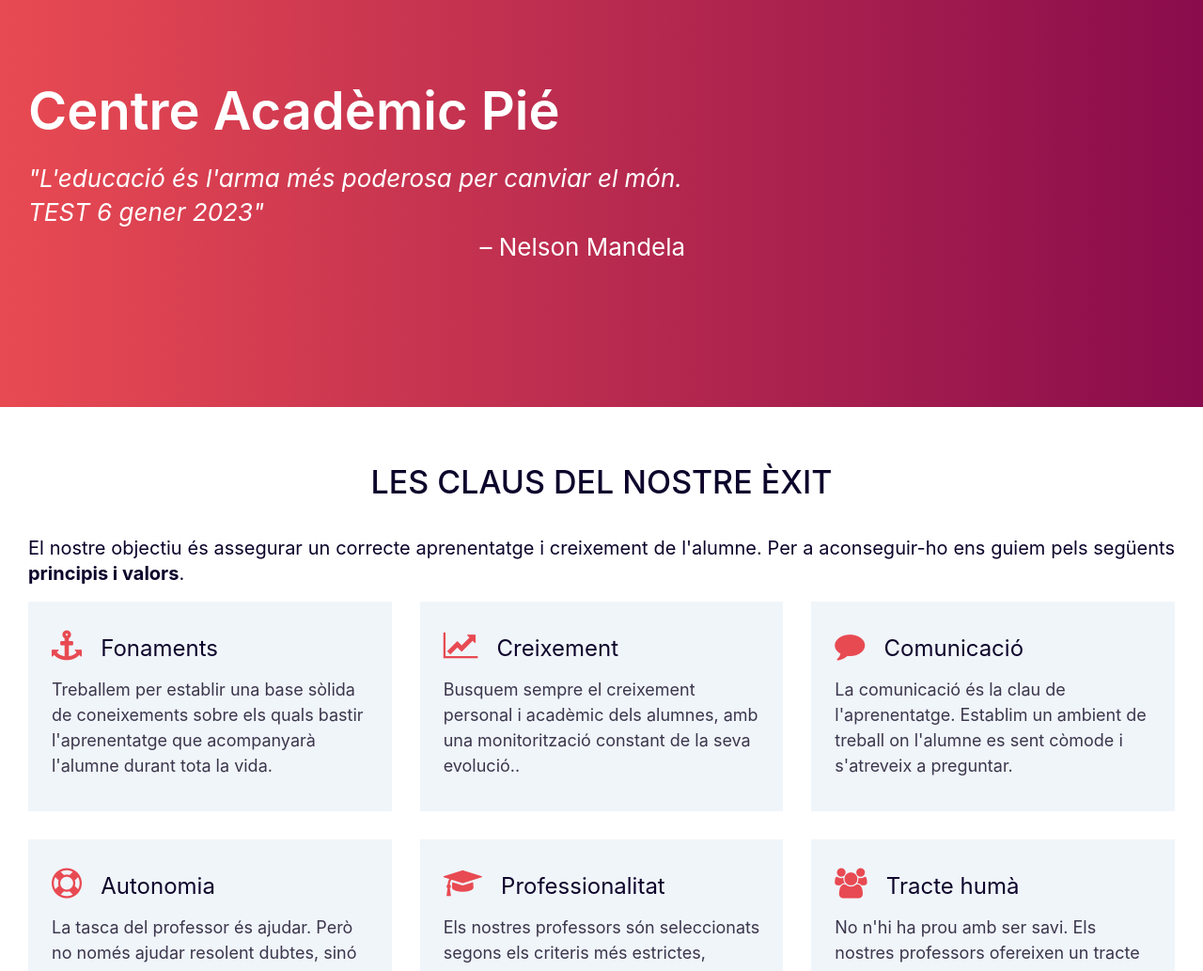
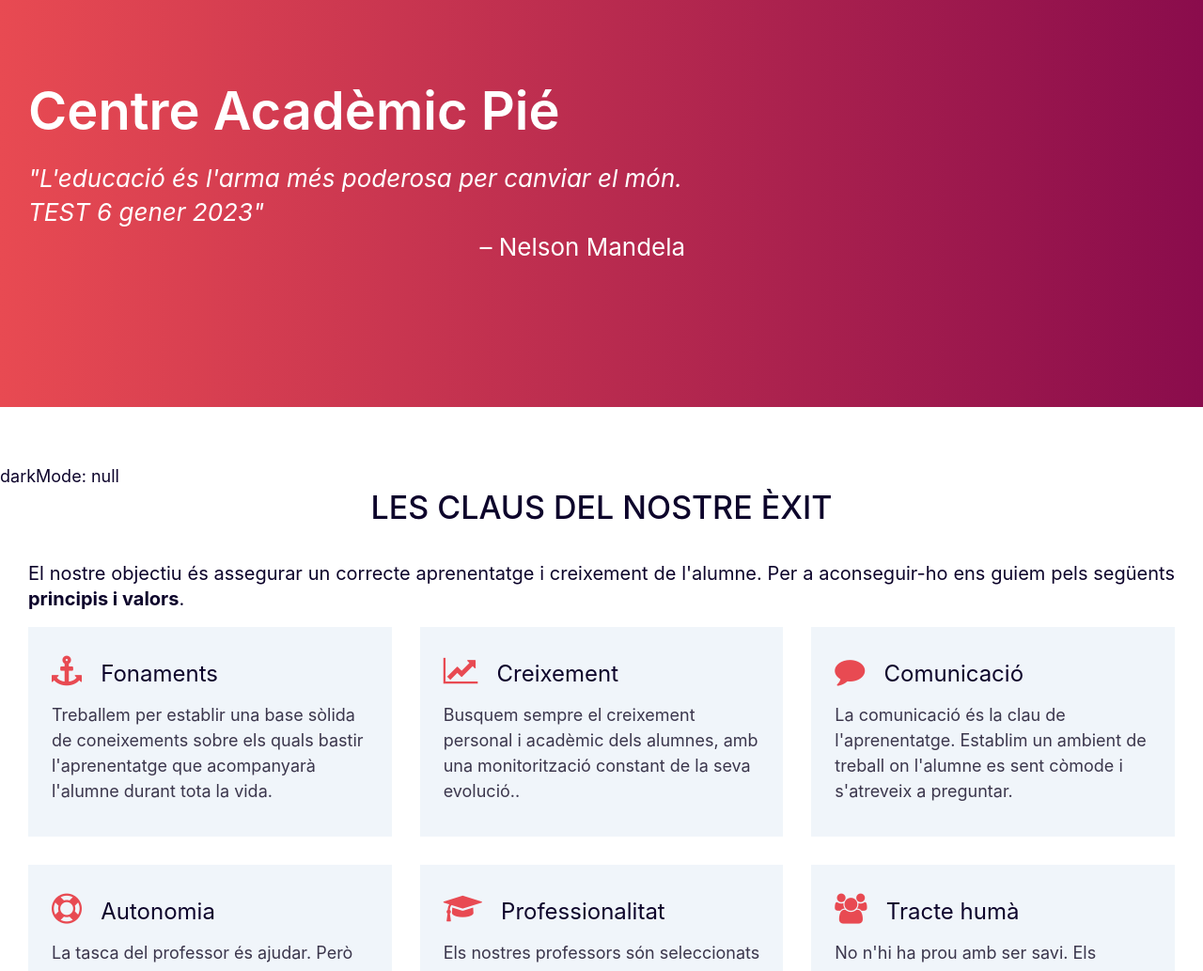
Before and after one commit to drocera/drocera.github.io, a plain HTML site: page index.html in a window 1280 px wide. Shown: the part 67-1100 px from the top of the page at 94% size. Drawn offline with Linux system fonts and the light colour scheme; a web font is replaced by a local one.

Commit message:
Debug and change darkModeSwitch (Chat GPT)

```diff
--- a/files/darkModeSwitch.js
+++ b/files/darkModeSwitch.js
@@ -24,7 +24,7 @@ function toggleDarkMode() {
   }
 }
 
-function initScreenModeSwitch() {
+/*function initScreenModeSwitch() {
   let darkMode = localStorage.getItem("darkMode");
   if (darkMode === "true") {
     darkModeSwitches.forEach((item) => item.classList.add("dark"));
@@ -44,6 +44,24 @@ function initScreenModeSwitch() {
       darkModeSwitches.forEach((item) => item.classList.add("light"));
     }
   }
+}*/
+
+/* Chat GPT suggestion:*/
+function initScreenModeSwitch() {
+  let darkMode = localStorage.getItem("darkMode");
+  /*Chat GPT debugging:*/
+  const parentElement = document.querySelector('#debugRef');
+  const p = document.createElement('p');
+  p.innerHTML = `darkMode: ${localStorage.getItem('darkMode')}`;
+  parentElement.prepend(p);
+  /**/
+  if (darkMode === null) {
+    if (window.matchMedia && window.matchMedia("(prefers-color-scheme: dark)").matches) {
+      localStorage.setItem("darkMode", true);
+    } else {
+      localStorage.setItem("darkMode", false);
+    }
+  }
 }
 
 initScreenModeSwitch();
--- a/index.html
+++ b/index.html
@@ -142,7 +142,7 @@
   </div>
 </div>
 
-<div class="section">
+<div class="section" id="debugRef">
   <div class="container">
     <div class="info">
       <div class="row">
```
